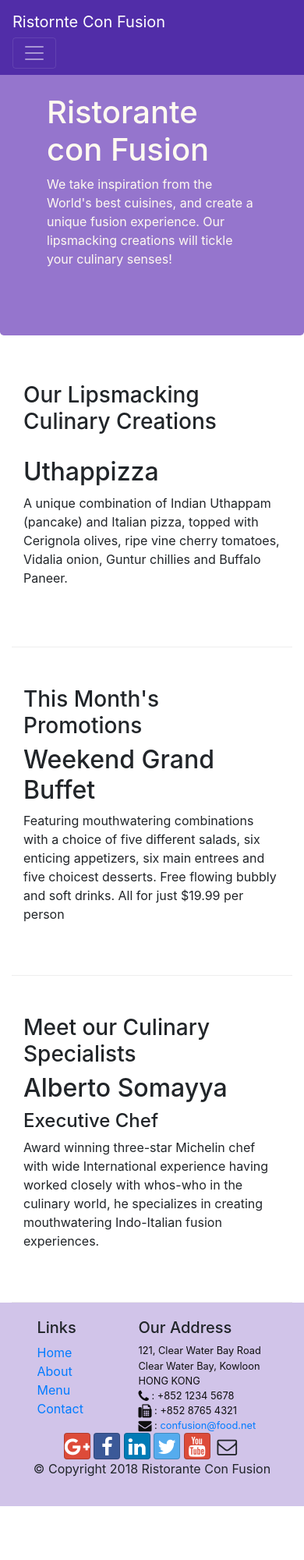
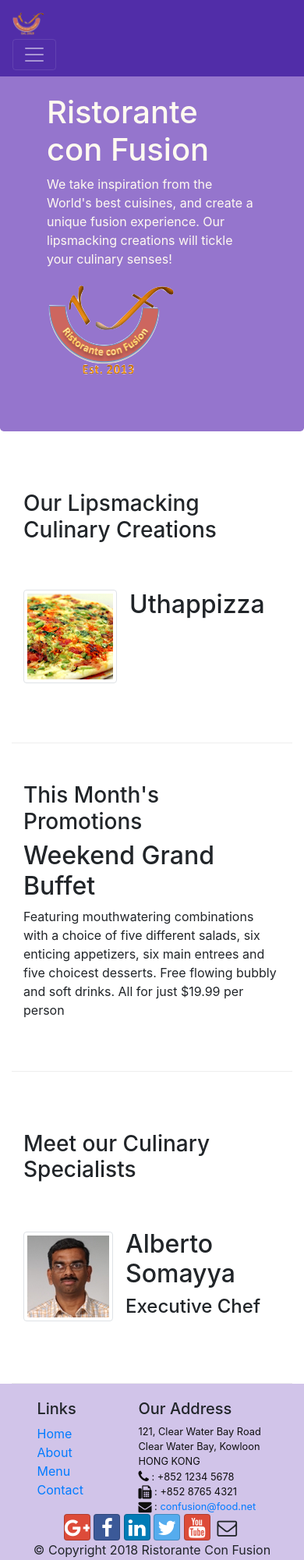
Before and after one commit to SashaBasile/conFusion, a website: page index.html in a window 390 px wide. Shown: the top 2000 px of the page at 78% size. Before the commit the page ends 1931 px from the top, so only its background shows below. Drawn offline with nearby package versions, Linux system fonts and the light colour scheme.

Commit message:
Images and Media

```diff
--- a/index.html
+++ b/index.html
@@ -18,13 +18,17 @@
 <body>
     <nav class="navbar navbar-dark navbar-expand-sm fixed-top">
         <div class="container">
-            <a class="navbar-brand" href="#">Ristornte Con Fusion</a>
+            <a class="navbar-brand mr-auto" href="#"><img src="img/logo.png" height="30" width="41"> </a>
             <div class="collapse navbar-collapse" id="Navbar">
                 <ul class="navbar-nav mr-auto">
-                    <li class="nav-item active"><a class="nav-link" href="#"><span class="fa fa-home fa-lg"></span> Home</a></li>
-                    <li class="nav-item"><a class="nav-link" href="./aboutus.html"><span class="fa fa-info fa-lg"></span> About</a></li>
-                    <li class="nav-item"><a class="nav-link" href="#"><span class="fa fa-list fa-lg"></span> Menu</a></li>
-                    <li class="nav-item"><a class="nav-link" href="./contactus.html"><span class="fa fa-address-card fa-lg"></span> Contact</a></li>
+                    <li class="nav-item active"><a class="nav-link" href="#"><span class="fa fa-home fa-lg"></span>
+                            Home</a></li>
+                    <li class="nav-item"><a class="nav-link" href="./aboutus.html"><span
+                                class="fa fa-info fa-lg"></span> About</a></li>
+                    <li class="nav-item"><a class="nav-link" href="#"><span class="fa fa-list fa-lg"></span> Menu</a>
+                    </li>
+                    <li class="nav-item"><a class="nav-link" href="./contactus.html"><span
+                                class="fa fa-address-card fa-lg"></span> Contact</a></li>
                 </ul>
             </div>
         </div>
@@ -40,7 +44,8 @@
                     <p>We take inspiration from the World's best cuisines, and create a unique fusion experience. Our
                         lipsmacking creations will tickle your culinary senses!</p>
                 </div>
-                <div class="col-12 col-sm">
+                <div class="col-12 col-sm align-self-center">
+                    <img src="img/logo.png" class="img-fluid">
                 </div>
             </div>
         </div>
@@ -52,9 +57,16 @@
                 <h3>Our Lipsmacking Culinary Creations</h3>
             </div>
             <div class="col col-sm order-sm-first col-md">
-                <h2>Uthappizza</h2>
-                <p>A unique combination of Indian Uthappam (pancake) and Italian pizza, topped with Cerignola olives,
-                    ripe vine cherry tomatoes, Vidalia onion, Guntur chillies and Buffalo Paneer.</p>
+                <div class="media">
+                    <img class="d-flex mr-3 img-thumbnail align-self-center" src="img/uthappizza.png" alt="Uthappizza">
+                    <div class="media-body">
+                        <h2 class="mt-o">Uthappizza</h2>
+                        <p class="d-none d-sm-block">A unique combination of Indian Uthappam (pancake) and Italian
+                            pizza, topped with Cerignola
+                            olives,
+                            ripe vine cherry tomatoes, Vidalia onion, Guntur chillies and Buffalo Paneer.</p>
+                    </div>
+                </div>
             </div>
         </div>
 
@@ -76,11 +88,18 @@
                 <h3>Meet our Culinary Specialists</h3>
             </div>
             <div class="col col-sm order-sm-first col-md">
-                <h2>Alberto Somayya</h2>
-                <h4>Executive Chef</h4>
-                <p>Award winning three-star Michelin chef with wide International experience having worked closely with
-                    whos-who in the culinary world, he specializes in creating mouthwatering Indo-Italian fusion
-                    experiences. </p>
+                <div class="media">
+                    <img class="d-flex mr-3 img-thumbnail align-self-center" src="img/alberto.png"
+                        alt="Alberto Somayya">
+                    <div class="media-body">
+                        <h2 class="mt-0">Alberto Somayya</h2>
+                        <h4>Executive Chef</h4>
+                        <p class="d-none d-sm-block">Award winning three-star Michelin chef with wide International experience having worked
+                            closely with
+                            whos-who in the culinary world, he specializes in creating mouthwatering Indo-Italian fusion
+                            experiences. </p>
+                    </div>
+                </div>
             </div>
         </div>
     </div>
@@ -105,16 +124,22 @@
                         HONG KONG<br>
                         <i class="fa fa-phone fa-lg"></i> : +852 1234 5678<br>
                         <i class="fa fa-fax fa-lg"></i> : +852 8765 4321<br>
-                        <i class="fa fa-envelope fa-lg"></i> : <a href="mailto:confusion@food.net">confusion@food.net</a>
+                        <i class="fa fa-envelope fa-lg"></i> : <a
+                            href="mailto:confusion@food.net">confusion@food.net</a>
                     </address>
                 </div>
                 <div class="col-12 col-sm-4 align-self-center">
                     <div class="text-center">
-                        <a class="btn btn-social-icon btn-google" href="http://google.com/+"><i class="fa fa-google-plus"></i></a>
-                        <a class="btn btn-social-icon btn-facebook" href="http://www.facebook.com/profile.php?id="><i class="fa fa-facebook"></i></a>
-                        <a class="btn btn-social-icon btn-linkedin" href="http://www.linkedin.com/in/"><i class="fa fa-linkedin"></i></a>
-                        <a class="btn btn-social-icon btn-twitter" href="http://twitter.com/"><i class="fa fa-twitter"></i></a>
-                        <a class="btn btn-social-icon btn-google" href="http://youtube.com/"><i class="fa fa-youtube"></i></a>
+                        <a class="btn btn-social-icon btn-google" href="http://google.com/+"><i
+                                class="fa fa-google-plus"></i></a>
+                        <a class="btn btn-social-icon btn-facebook" href="http://www.facebook.com/profile.php?id="><i
+                                class="fa fa-facebook"></i></a>
+                        <a class="btn btn-social-icon btn-linkedin" href="http://www.linkedin.com/in/"><i
+                                class="fa fa-linkedin"></i></a>
+                        <a class="btn btn-social-icon btn-twitter" href="http://twitter.com/"><i
+                                class="fa fa-twitter"></i></a>
+                        <a class="btn btn-social-icon btn-google" href="http://youtube.com/"><i
+                                class="fa fa-youtube"></i></a>
                         <a class="btn btn-social-icon" href="mailto:"><i class="fa fa-envelope-o"></i></a>
                     </div>
 
```
Also changed, not shown: aboutus.html (+1 -1 lines), contactus.html (+1 -1 lines), img/alberto.png (added), img/buffet.png (added), img/logo.png (added), img/uthappizza.png (added), 1 other file.
